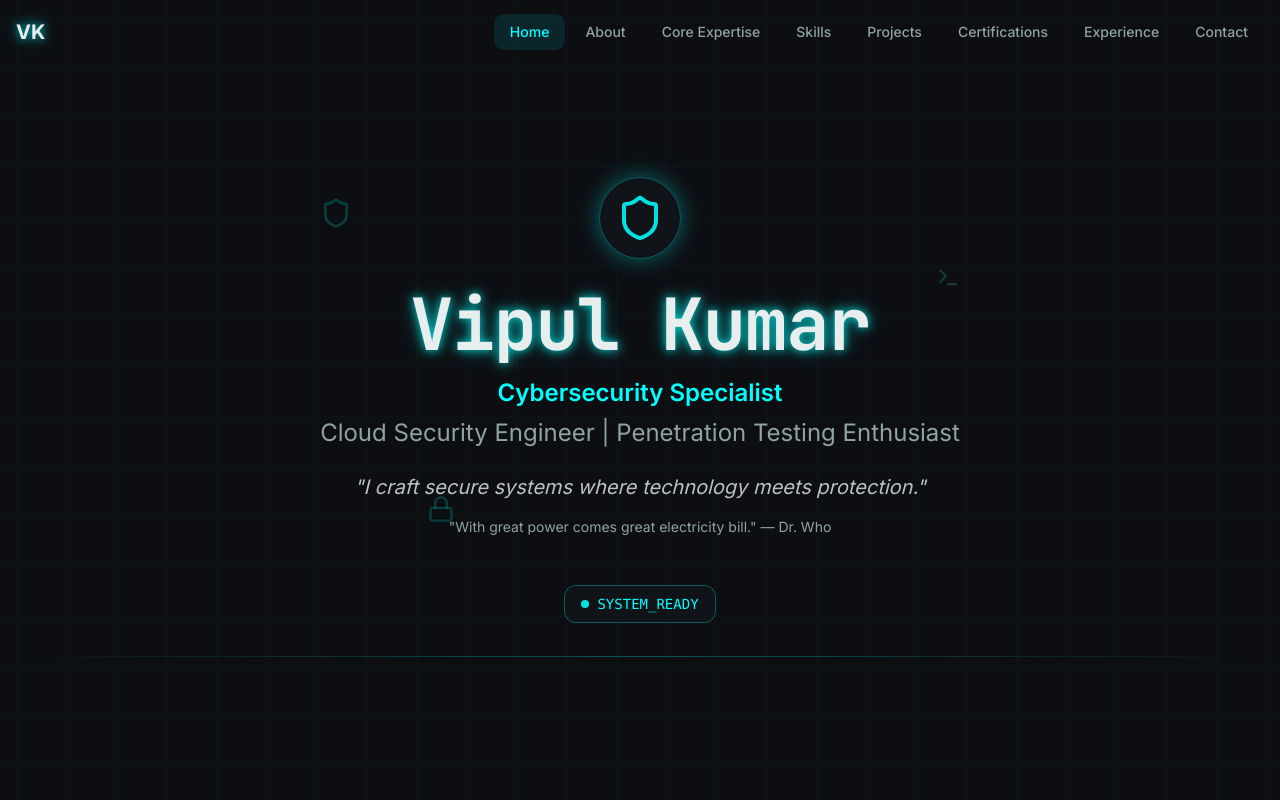
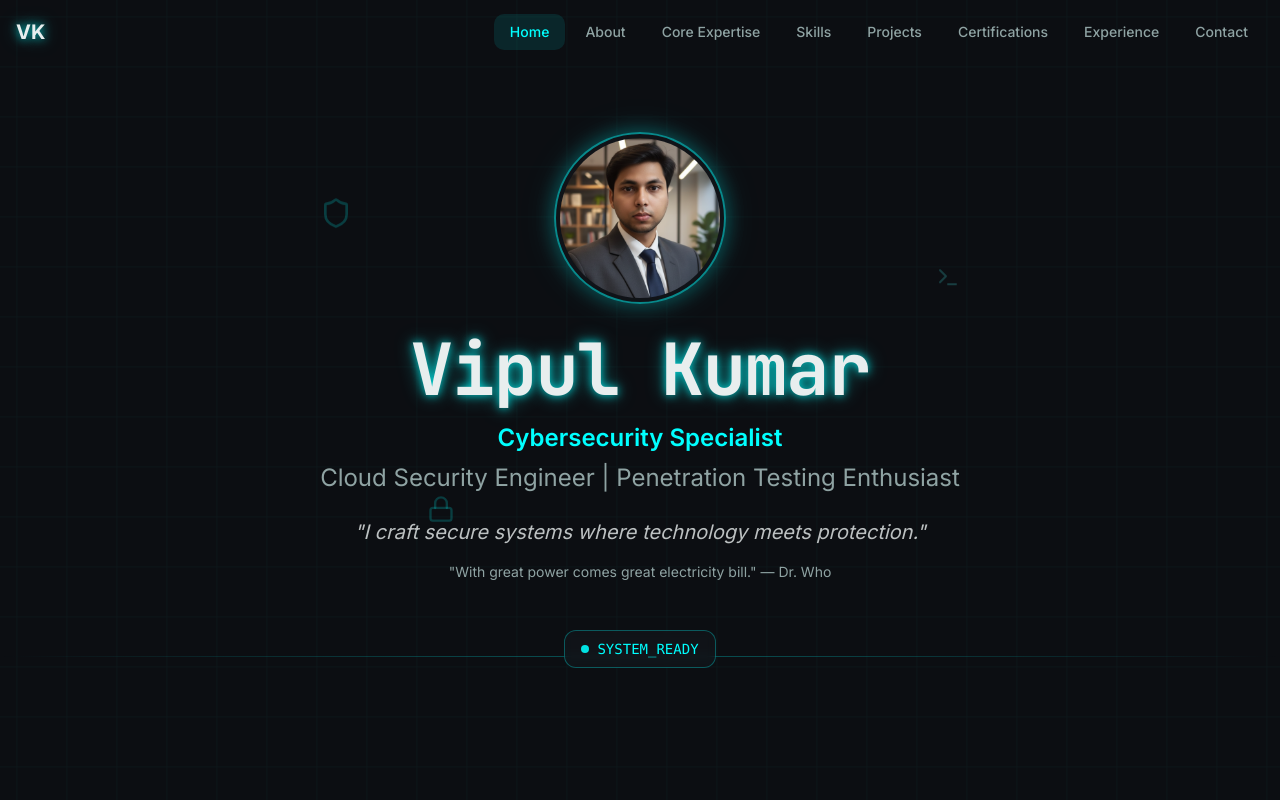
Before and after one commit to Vipul1231-ne/cyber-vault-display, a React (Vite) app: page / in a window 1280 px wide. Shown: the top 800 px of the page. Built offline with nearby package versions, Linux system fonts and the light colour scheme; the HTML template or start-up script is replaced by a standard one.

Commit message:
Add profile photo to hero
Integrate and display the user's headshot in the HeroSection by copying the provided image to src/assets/profile-photo.png and updating the HeroSection to render the profile picture prominently.

```diff
--- a/src/components/HeroSection.tsx
+++ b/src/components/HeroSection.tsx
@@ -1,4 +1,5 @@
 import { Shield, Terminal, Lock } from "lucide-react";
+import profilePhoto from "@/assets/profile-photo.png";
 
 const HeroSection = () => {
   return (
@@ -21,8 +22,12 @@ const HeroSection = () => {
       {/* Content */}
       <div className="relative z-10 text-center px-4 animate-fade-in-up">
         <div className="inline-block mb-6">
-          <div className="cyber-glow rounded-full p-4 bg-card/50 backdrop-blur-sm border border-primary/30">
-            <Shield className="w-12 h-12 text-primary animate-glow-pulse" />
+          <div className="cyber-glow rounded-full p-1 bg-card/50 backdrop-blur-sm border-2 border-primary/50">
+            <img
+              src={profilePhoto}
+              alt="Vipul Kumar - Cybersecurity Specialist"
+              className="w-32 h-32 md:w-40 md:h-40 rounded-full object-cover"
+            />
           </div>
         </div>
 
```
Also changed, not shown: src/assets/profile-photo.png (added).
